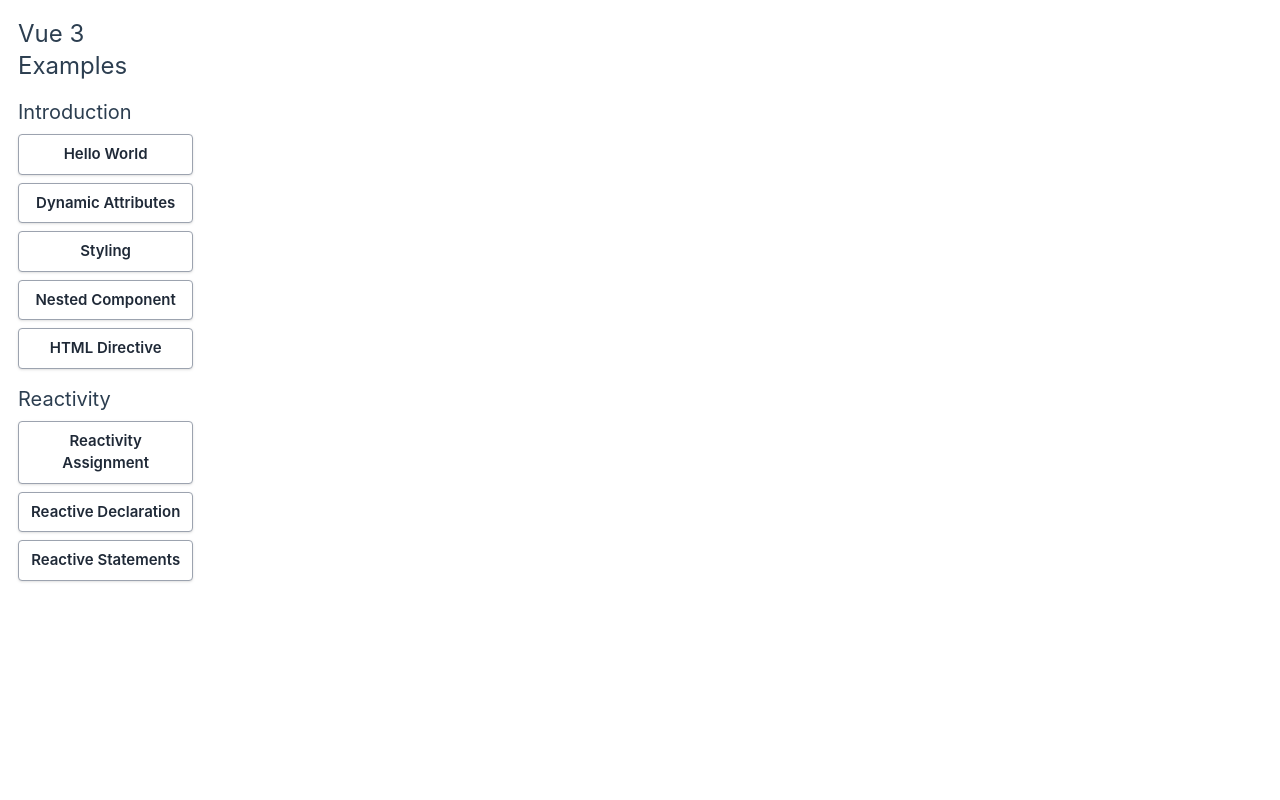
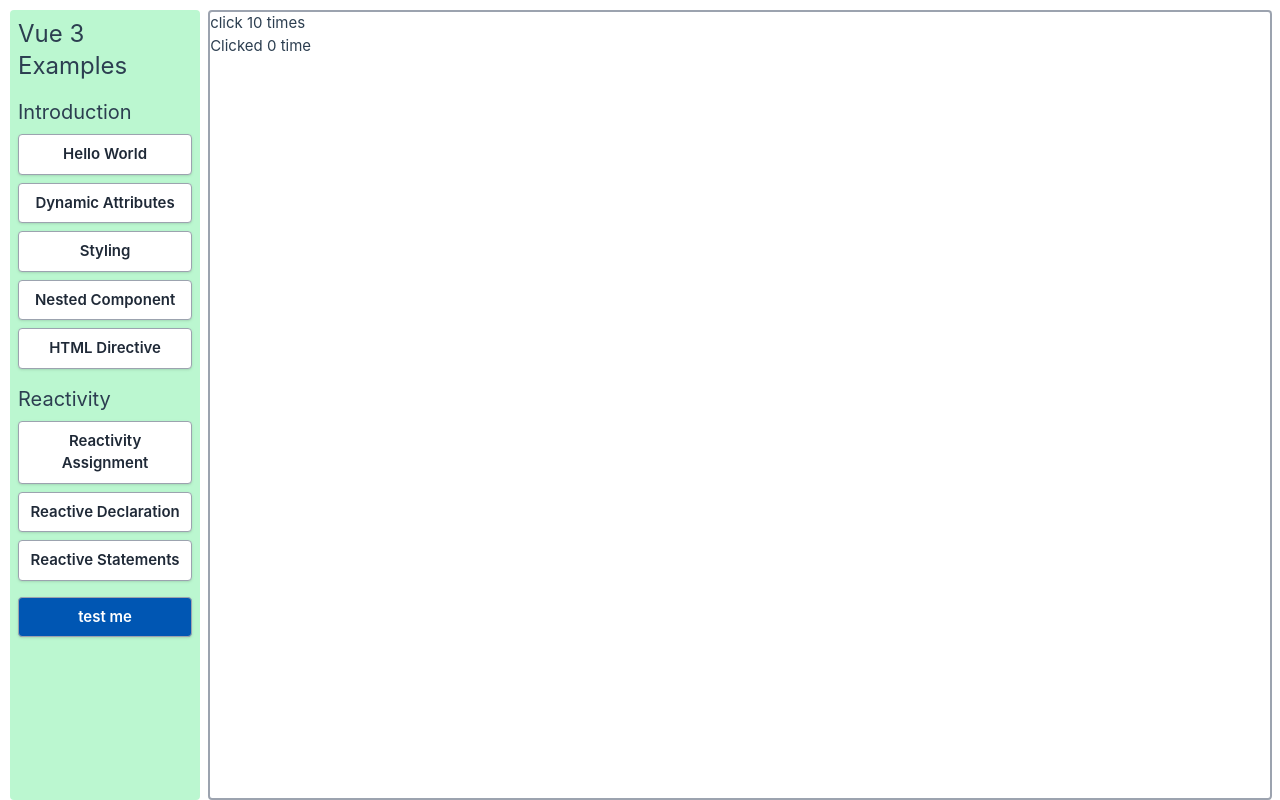
Before and after one commit to vchan14/MyVueExamples, a Vue app: page /test in a window 1280 px wide. Built offline with nearby package versions, Linux system fonts and the light colour scheme.

Commit message:
a1 - finished the reactivity section and read directly from vue component

```diff
--- a/src/App.vue
+++ b/src/App.vue
@@ -7,7 +7,7 @@
 
 <template>
   <div class="flex flex-row gap-x-2 h-full w-full">
-    <div class="flex flex-col gap-y-4 w-56 p-2">
+    <div class="flex flex-col gap-y-4 w-56 p-2 bg-green-200 rounded">
       <p class="text-2xl">Vue 3 Examples</p>
       <div class="flex flex-col gap-y-2">
         <p class="text-xl">Introduction</p>
@@ -28,9 +28,11 @@
         />
       </div>
 
+      <RouterButton to-path="/test" name="test me"/>
+
 
     </div>
-    <div class="w-full">
+    <div class="w-full border-gray-400 border-2 mr-2 rounded">
       <RouterView />
 
     </div>
--- a/src/components/ReplFactory.js
+++ b/src/ReplFactory.js
@@ -9,6 +9,9 @@
 import { AppVue as HtmlDirectiveAppVue } from '@/views/introduction/htmldirective/default.js'
 
 import { AppVue as ReactivityAssignmentAppVue } from '@/views/reactivity/reactivityassignment/default.js'
+import { AppVue as ReactivityDeclarationAppVue } from '@/views/reactivity/reactivitydeclaration/default.js'
+import { AppVue as ReactivityStatementsAppVue } from '@/views/reactivity/reactivestatements/default.js'
+import beCool from '@/views/reactivity/reactivestatements/ReactiveStatements.vue?raw'
 
 
 export function createReplComponent(codeString, files ={}) {
@@ -30,3 +33,5 @@
 
 // Reactivity
 export const ReactivityAssignmentVue = createReplComponent(ReactivityAssignmentAppVue);
+export const ReactivityDeclarationVue = createReplComponent(ReactivityDeclarationAppVue);
+export const ReactivityStatementsVue = createReplComponent(beCool);
--- a/src/router/index.js
+++ b/src/router/index.js
@@ -3,9 +3,9 @@
 import {
     DynamicAttributesVue, HelloWorldVue,
     HtmlDirectiveVue,
-    NestedComponentsVue, ReactivityAssignmentVue,
+    NestedComponentsVue, ReactivityAssignmentVue, ReactivityDeclarationVue, ReactivityStatementsVue,
     StylingVue
-} from "@/components/ReplFactory.js";
+} from "@/ReplFactory.js";
 
 const router = createRouter({
     history: createWebHistory(import.meta.env.BASE_URL),
@@ -23,6 +23,12 @@
             // which is lazy-loaded when the route is visited.
             component: () => import('../views/AboutView.vue')
         },
+        {
+            path: '/test',
+            name: 'test',
+            component: () => import('../views/TestView.vue')
+        },
+
         {
             path: '/helloworld',
             name: 'helloworld',
@@ -52,6 +58,16 @@
             path: '/reactivityassignment',
             name: 'reactivityassignment',
             component: ReactivityAssignmentVue
+        },
+        {
+            path: '/reactivedeclaration',
+            name: 'reactivedeclaration',
+            component: ReactivityDeclarationVue
+        },
+        {
+            path: '/reactivestatements',
+            name: 'reactivestatements',
+            component: ReactivityStatementsVue
         }
     ]
 })
--- /dev/null
+++ b/src/views/TestView.vue
@@ -0,0 +1,20 @@
+<template>
+  <p>click 10 times</p>
+  <button @click="handleClick">
+    Clicked {{count}} {{count === 0 ? 'time' : 'times'}}
+  </button>
+</template>
+
+<script setup>
+import {ref, watch} from 'vue';
+const count = ref(0);
+const handleClick = () => {
+  count.value++;
+}
+watch(count, (newCount) => {
+  if (newCount >= 10) {
+    count.value = 9;
+    alert('count is dangerously high!');
+  }
+})
+</script>
--- /dev/null
+++ b/src/views/reactivity/reactivestatements/ReactiveStatements.vue
@@ -0,0 +1,20 @@
+<template>
+  <p>click 10 times</p>
+  <button @click="handleClick">
+    Clicked {{count}} {{count === 0 ? 'time' : 'times'}}
+  </button>
+</template>
+
+<script setup>
+import {ref, watch} from 'vue';
+const count = ref(0);
+const handleClick = () => {
+  count.value++;
+}
+watch(count, (newCount) => {
+  if (newCount >= 10) {
+    count.value = 9;
+    alert('count is dangerously high!');
+  }
+})
+</script>
--- /dev/null
+++ b/src/views/reactivity/reactivestatements/default.js
@@ -0,0 +1,22 @@
+export const AppVue = `
+<template>
+  <p>click 10 times</p>
+  <button @click="handleClick">
+    Clicked {{count}} {{count === 0 ? 'time' : 'times'}}
+  </button>
+</template>
+
+<script setup>
+import {ref, watch} from 'vue';
+const count = ref(0);
+const handleClick = () => {
+  count.value++;
+}
+watch(count, (newCount) => {
+  if (newCount >= 10) {
+    count.value = 9;
+    alert('count is dangerously high!');
+  }
+})
+</script>
+`.trimStart()
--- /dev/null
+++ b/src/views/reactivity/reactivitydeclaration/default.js
@@ -0,0 +1,27 @@
+export const AppVue = `
+<!--https://vuejs.org/guide/essentials/computed.html-->
+<template>
+  <div>
+    <button @click="handleCount">Count {{ count }}</button>
+
+    <p>{{ count }} * 2 = {{ doubled }}</p>
+    <p>{{ count }} * 2 = {{ quadrupled}}</p>
+
+  </div>
+
+</template>
+
+<script setup>
+import { ref, computed } from 'vue';
+
+let count = ref(1);
+
+const handleCount = () => {
+  count.value++;
+}
+
+let doubled = computed(() => count.value * 2);
+let quadrupled = computed(() => doubled.value *2);
+
+</script>
+`.trimStart();
```
